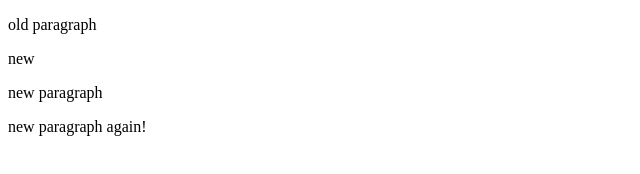
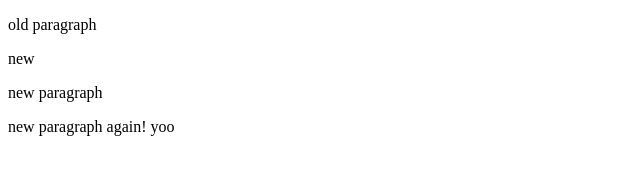
Before and after one commit to Tima-TL/git2, a plain HTML site: page index.html in a window 1280 px wide. Shown: the full height of the page, 0-640 px from the left. Drawn offline with Linux system fonts and the light colour scheme.

Commit message:
again! yoo

```diff
--- a/index.html
+++ b/index.html
@@ -10,6 +10,6 @@
     <p>old paragraph</p>
     <p>new</p>
     <p>new paragraph</p>
-    <p>new paragraph again!</p>
+    <p>new paragraph again! yoo</p>
 </body>
 </html>
```
